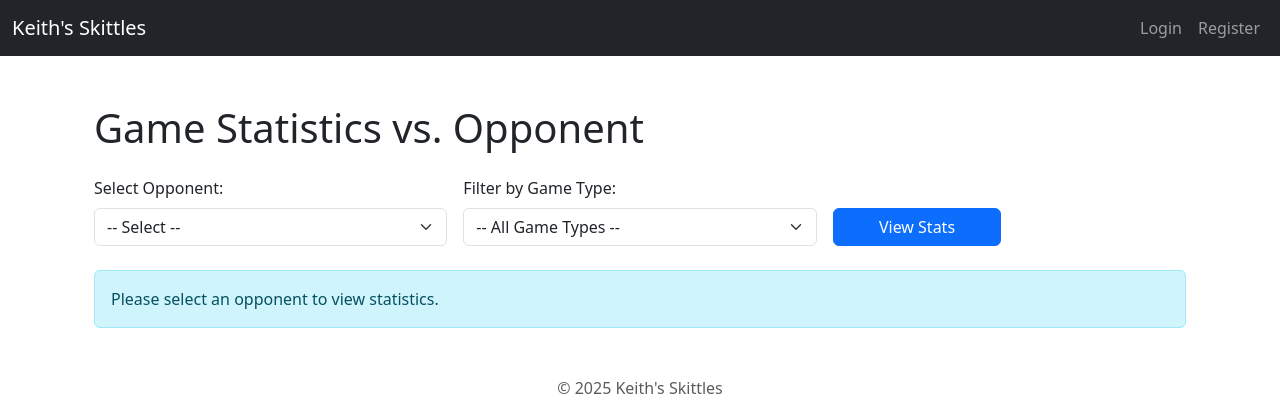
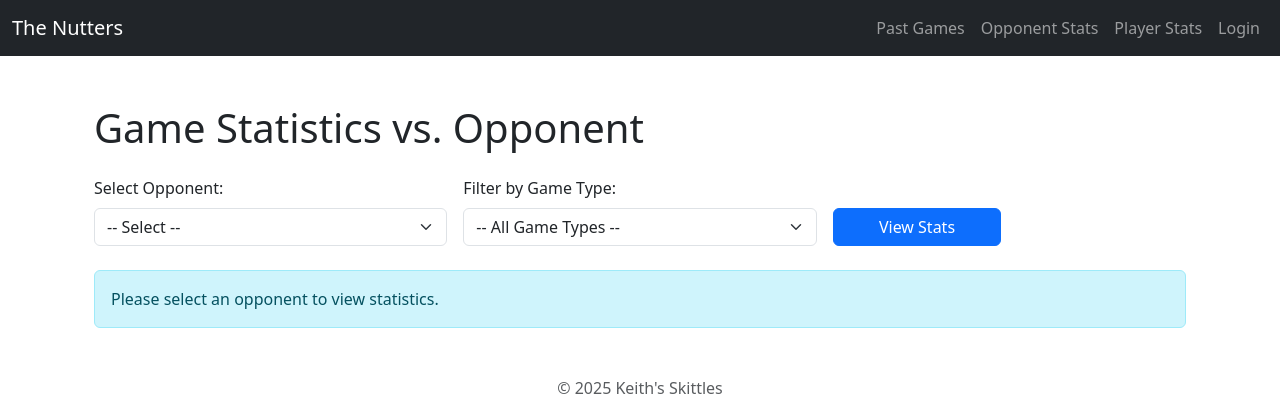
Before and after one commit to GeorgeBradley/keiths-skittles-beta, a Django app: page /live/opponent-stats/ in a window 1280 px wide. Shown: the top 420 px of the page. Run offline with Django 5.2, Linux system fonts and the light colour scheme; data that the repository does not hold is empty.

Commit message:
Assync stuff

```diff
--- a/scores/templates/scores/base.html
+++ b/scores/templates/scores/base.html
@@ -14,12 +14,16 @@
 <body>
   <nav class="navbar navbar-expand-lg navbar-dark bg-dark">
     <div class="container-fluid">
-      <a class="navbar-brand" href="{% url 'start_game' %}">Keith's Skittles</a>
+      <a class="navbar-brand" href="{% url 'start_game' %}">The Nutters</a>
       <button class="navbar-toggler" type="button" data-bs-toggle="collapse" data-bs-target="#navbarNav">
         <span class="navbar-toggler-icon"></span>
       </button>
       <div class="collapse navbar-collapse" id="navbarNav">
         <ul class="navbar-nav ms-auto">
+          <li class="nav-item"><a class="nav-link" href="{% url 'past_games' %}">Past Games</a></li>
+          <li class="nav-item"><a class="nav-link" href="{% url 'opponent_statistics' %}">Opponent Stats</a></li>
+          <li class="nav-item"><a class="nav-link" href="{% url 'player_statistics' %}">Player Stats</a></li>
+
           {% if user.is_authenticated %}
             <li class="nav-item"><a class="nav-link" href="{% url 'start_game' %}">New Game</a></li>
             {# --- Live Game/Stats Links (Consider alternative if no active game) --- #}
@@ -31,11 +35,8 @@
                 <li class="nav-item"><a class="nav-link" href="{% url 'game_statistics' game_id=active_game_id %}">Current Game Stats</a></li>
               {% endif %}
             {% endwith %}
-            <li class="nav-item"><a class="nav-link" href="{% url 'past_games' %}">Past Games</a></li>
             <li class="nav-item"><a class="nav-link" href="{% url 'add_player' %}">Players</a></li>
-            <li class="nav-item"><a class="nav-link" href="{% url 'player_statistics' %}">Player Stats</a></li>
             {# ----- ADD THIS LINE FOR OPPONENT STATS ----- #}
-            <li class="nav-item"><a class="nav-link" href="{% url 'opponent_statistics' %}">Opponent Stats</a></li>
             {# ----- END ADDED LINE ----- #}
             <li class="nav-item">
               <form action="{% url 'logout' %}" method="post" class="d-inline">
@@ -44,9 +45,10 @@
               </form>
             </li>
           {% else %}
+
             <li class="nav-item"><a class="nav-link" href="{% url 'login' %}">Login</a></li>
-            <li class="nav-item"><a class="nav-link" href="{% url 'register' %}">Register</a></li>
           {% endif %}
+
         </ul>
       </div>
     </div>
--- a/users/urls.py
+++ b/users/urls.py
@@ -4,7 +4,6 @@ from django.contrib.auth import views as auth_views
 from .views import register
 
 urlpatterns = [
-    path("register/", register, name="register"),
     path("login/", auth_views.LoginView.as_view(template_name="users/login.html"), name="login"),
     path("logout/", auth_views.LogoutView.as_view(next_page="past_games"), name="logout"),
 ]
```
